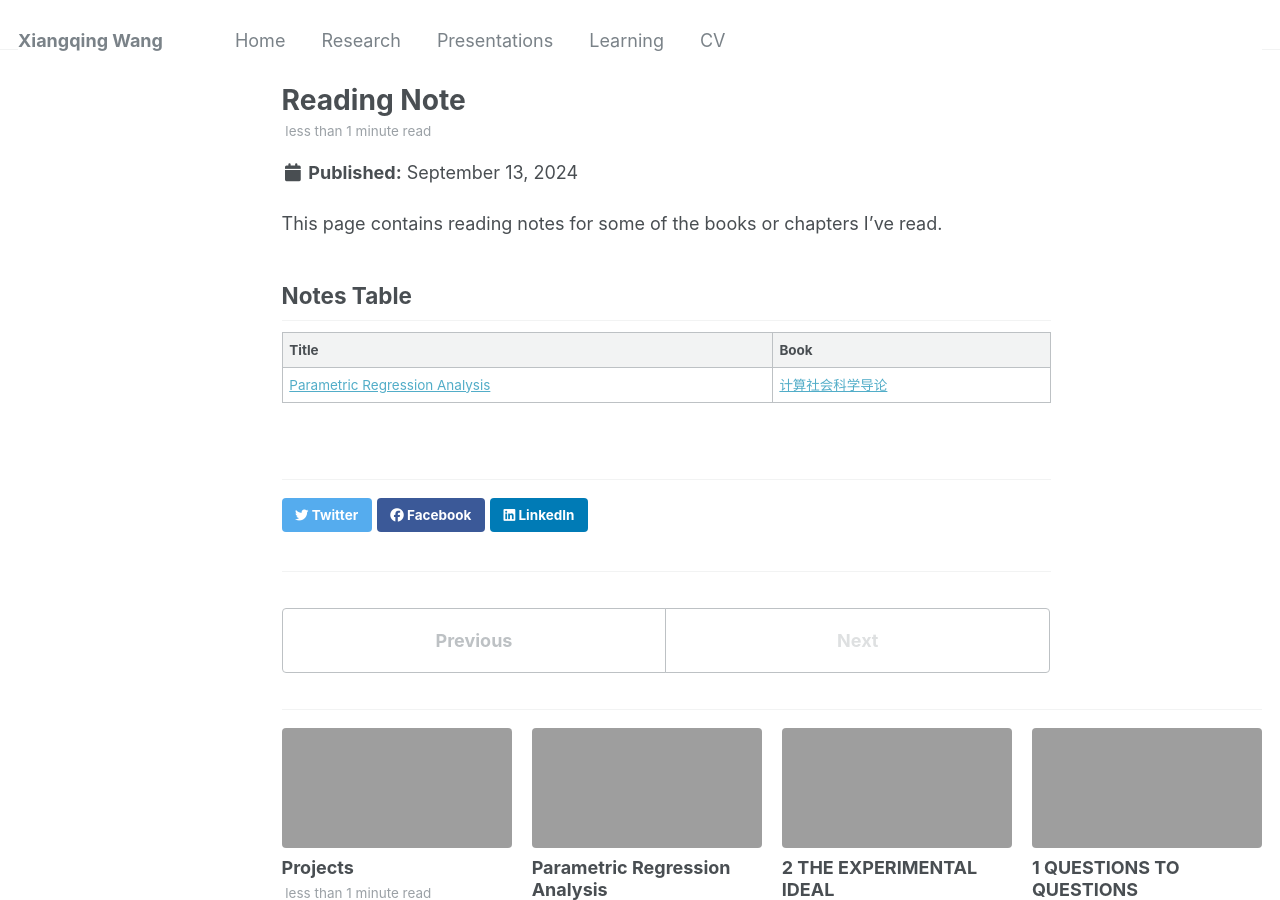
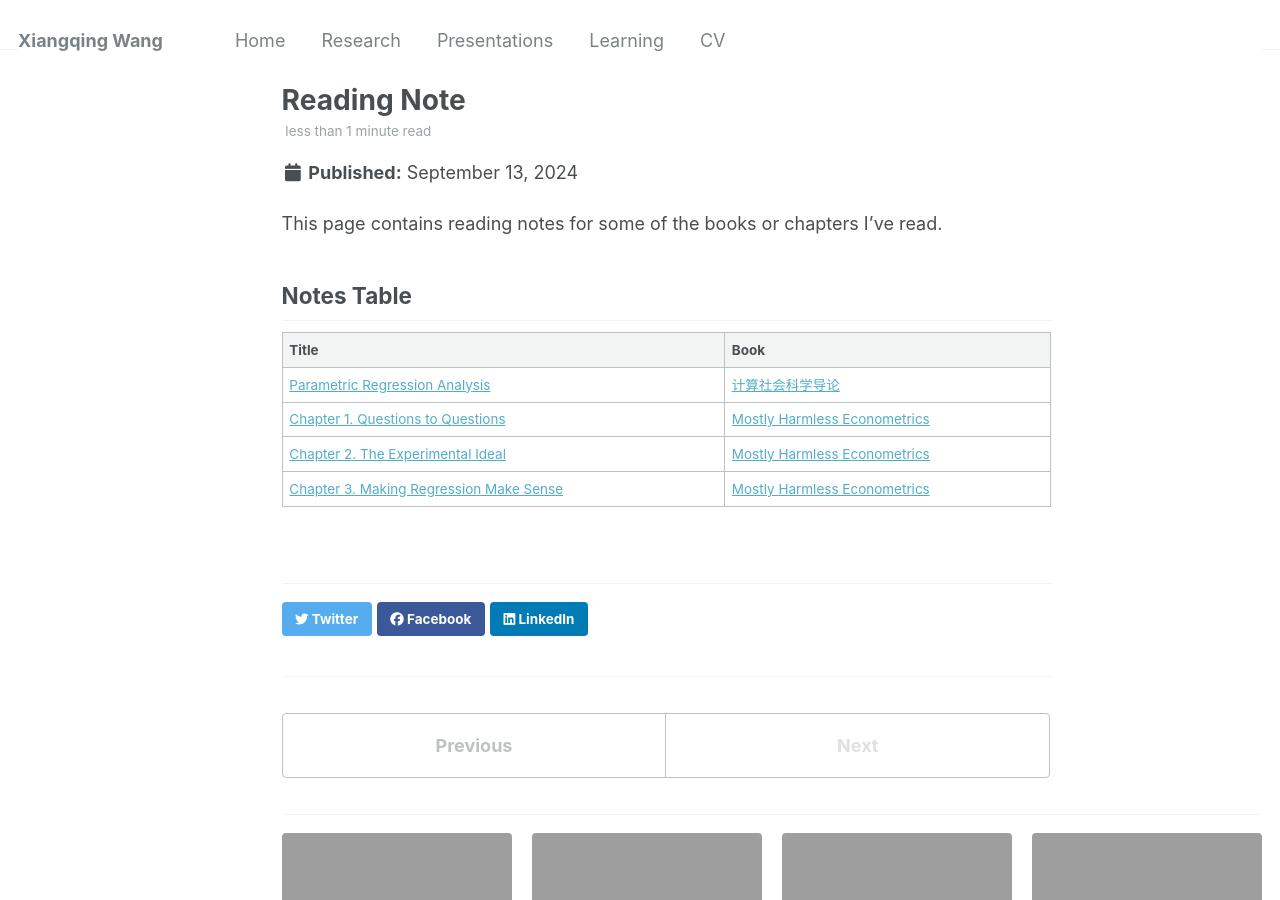
Before and after one commit to leahxqing/leahxqing.github.io, a Jekyll site: the page built from _posts/2024-09-13-Reading_Note.md, in a window 1280 px wide and 900 px high. Built offline with Jekyll 4.4.1, drawn with Linux system fonts in a browser that asks for light colours.

Commit message:
Update 2024-09-13-Reading_Note.md

```diff
--- a/_posts/2024-09-13-Reading_Note.md
+++ b/_posts/2024-09-13-Reading_Note.md
@@ -11,3 +11,6 @@ This page contains reading notes for some of the books or chapters I've read.
 |        Title         |         Book         |
 | -------------------- | -------------------- |
 | [Parametric Regression Analysis](http://leahxqing.github.io/posts/notes/2024-04-29-CS.md) | [计算社会科学导论](https://book.douban.com/subject/36603927/) |
+| [Chapter 1. Questions to Questions](http://leahxqing.github.io/posts/notes/2023-09-24-hameless_01.md) | [Mostly Harmless Econometrics](https://www.mostlyharmlesseconometrics.com/) |
+| [Chapter 2. The Experimental Ideal](http://leahxqing.github.io/posts/notes/2023-09-24-harmless_02.md) | [Mostly Harmless Econometrics](https://www.mostlyharmlesseconometrics.com/) |
+| [Chapter 3. Making Regression Make Sense](http://leahxqing.github.io/posts/notes/2023-09-24-hameless_03.md) | [Mostly Harmless Econometrics](https://www.mostlyharmlesseconometrics.com/) |
```
